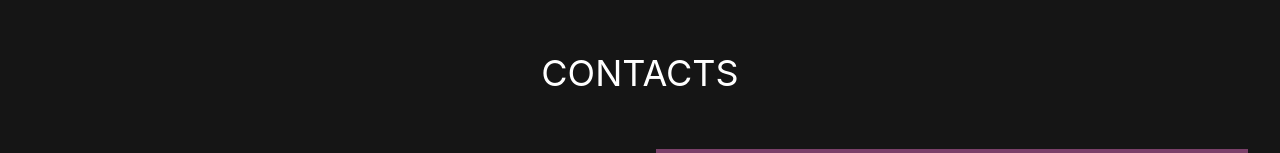
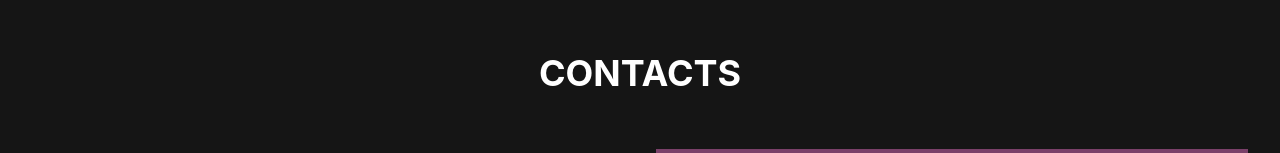
Before and after one commit to gregorymark254/carloz, a React (Create React App) app: page / in a window 1280 px wide. Shown: the part 2443-2596 px from the top of the page. Built offline with nearby package versions, Linux system fonts and the light colour scheme.

Commit message:
Update Contact.js

```diff
--- a/src/components/Contact.js
+++ b/src/components/Contact.js
@@ -5,7 +5,7 @@ const Contact = () => {
     <main>
       <div className="bg-[#151515] text-white min-h-screen">
         <div className="container mx-auto p-4">
-            <h1 className="text-center py-6 mb-4">CONTACTS</h1>
+            <h1 className="text-center py-6 mb-4"><b>CONTACTS</b></h1>
             <div className="md:flex">
                 <div className="w-full space-y-3 p-4">
                     <h3>Please, contact me in any way convenient for you!</h3>
```
